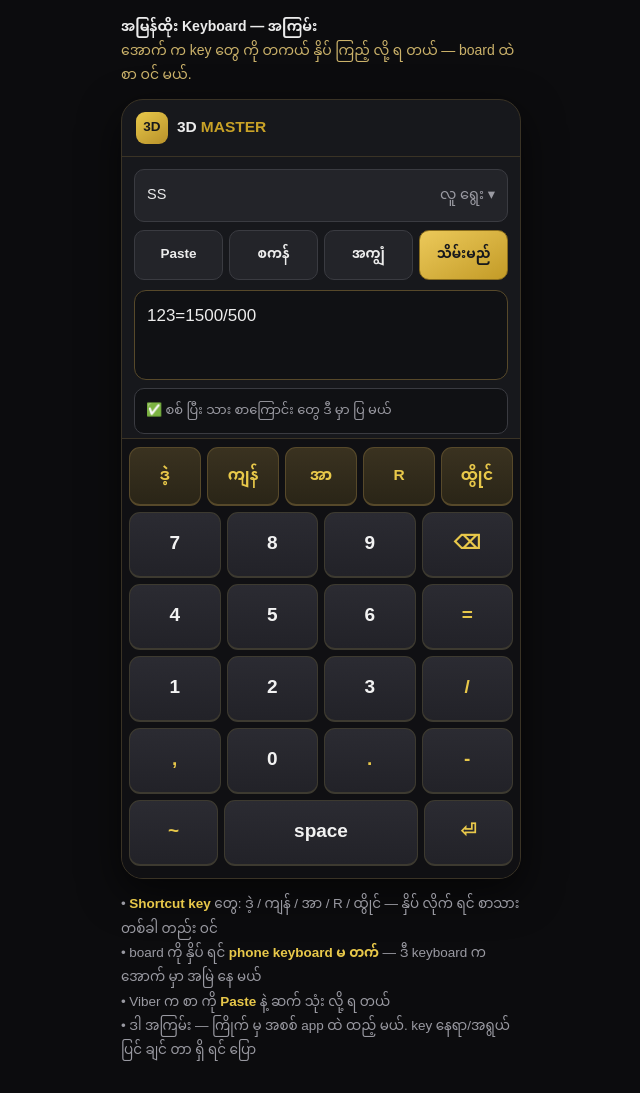
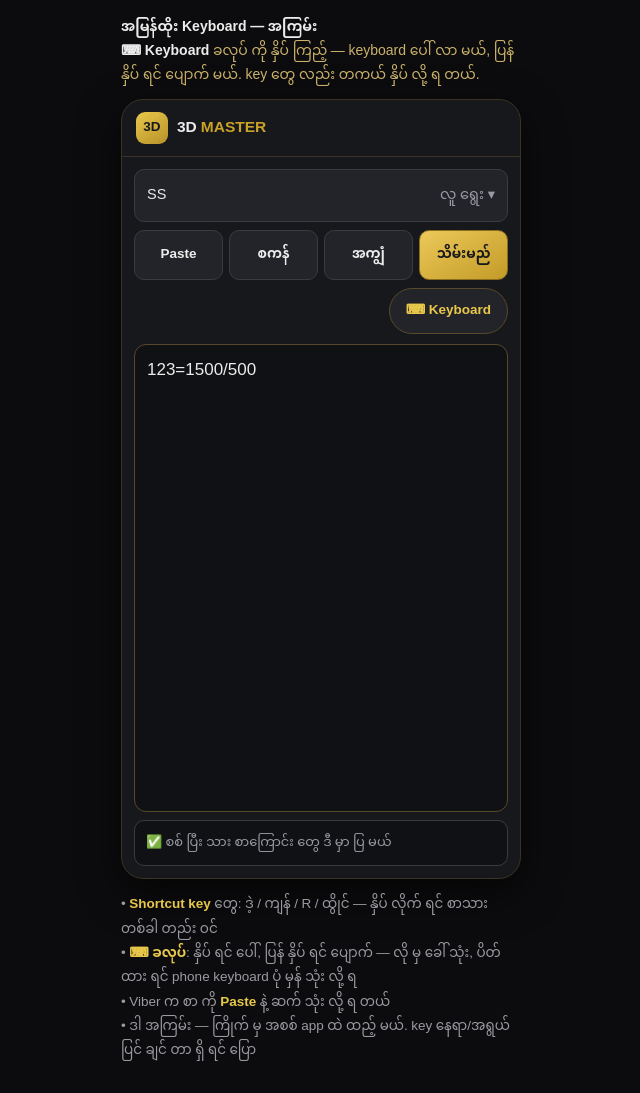
Before and after one commit to JohnZayar/3d-ledger, a plain HTML site: page mock-keyboard.html in a window 1280 px wide. Shown: the whole page, without its empty margins (319-959 px from the left). Drawn offline with Linux system fonts and the light colour scheme.

Commit message:
keyboard mock v3

```diff
--- a/mock-keyboard.html
+++ b/mock-keyboard.html
@@ -21,6 +21,9 @@
   #board { margin-top: 10px; width: 100%; flex: 1; min-height: 90px; background: #101114; border: 1px solid #57492a; border-radius: 12px; color: #ececec; padding: 12px; font-size: 17px; line-height: 1.65; resize: none; }
   .vbox { margin-top: 8px; background: #101114; border: 1px solid #3a3b41; border-radius: 10px; padding: 8px 11px; font-size: 13px; color: #9a9aa2; }
   .vbox b { color: #7bc47f; }
+  .kbbar { display: flex; justify-content: flex-end; margin-top: 8px; }
+  .kbbar span { background: #232429; border: 1px solid #57492a; color: #e8c84a; border-radius: 999px; padding: 7px 16px; font-size: 13.5px; font-weight: 700; cursor: pointer; user-select: none; }
+  .kbbar span.on { background: linear-gradient(150deg,#ecc95a,#c39b27); color: #17181c; }
   /* ---------- keyboard ---------- */
   .kb { background: #101013; border-top: 1px solid #3a3325; padding: 8px 7px 12px; }
   .krow { display: flex; gap: 6px; margin-bottom: 6px; }
@@ -36,21 +39,21 @@
 </style>
 </head>
 <body>
-  <div class="cap"><b>အမြန်ထိုး Keyboard — အကြမ်း</b><br>အောက် က key တွေ ကို တကယ် နှိပ် ကြည့် လို့ ရ တယ် — board ထဲ စာ ဝင် မယ်.</div>
+  <div class="cap"><b>အမြန်ထိုး Keyboard — အကြမ်း</b><br><b>⌨ Keyboard</b> ခလုပ် ကို နှိပ် ကြည့် — keyboard ပေါ် လာ မယ်, ပြန် နှိပ် ရင် ပျောက် မယ်. key တွေ လည်း တကယ် နှိပ် လို့ ရ တယ်.</div>
 
   <div class="phone">
     <div class="hdr"><span class="badge">3D</span><b>3D <span class="g">MASTER</span></b></div>
     <div class="body">
       <div class="who"><span>SS</span><span style="color:#9a9aa2">လူ ရွေး ▾</span></div>
       <div class="btnrow"><span>Paste</span><span>စကန်</span><span>အကျွံ</span><span class="save">သိမ်းမည်</span></div>
-      <textarea id="board" readonly inputmode="none" placeholder="ဒီမှာ ရိုက်ထည့်ပါ…">123=1500/500</textarea>
+      <div class="kbbar"><span id="kbToggle">⌨ Keyboard</span></div>
+      <textarea id="board" placeholder="ဒီမှာ ရိုက်ထည့်ပါ…">123=1500/500</textarea>
       <div class="vbox"><b>✅</b> စစ် ပြီး သား စာကြောင်း တွေ ဒီ မှာ ပြ မယ်</div>
     </div>
-    <div class="kb" id="kb">
+    <div class="kb" id="kb" style="display:none">
       <div class="krow">
         <div class="k fn" data-t="ဒဲ့">ဒဲ့</div>
         <div class="k fn" data-t="ကျန်">ကျန်</div>
-        <div class="k fn" data-t="အာ">အာ</div>
         <div class="k fn" data-t="R">R</div>
         <div class="k fn" data-t="ထွိုင်">ထွိုင်</div>
       </div>
@@ -67,26 +70,30 @@
         <div class="k sym" data-t="/">/</div>
       </div>
       <div class="krow">
-        <div class="k sym" data-t=",">,</div><div class="k" data-t="0">0</div><div class="k sym" data-t=".">.</div>
-        <div class="k sym" data-t="-">-</div>
+        <div class="k sym" data-t="-">-</div><div class="k" data-t="0">0</div>
+        <div class="k sym" data-t="⏎">⏎</div>
       </div>
       <div class="krow">
-        <div class="k sym" data-t="~">~</div>
-        <div class="k wide" data-t=" ">space</div>
-        <div class="k sym" data-t="⏎">⏎</div>
+        <div class="k" data-t=" ">space</div>
       </div>
     </div>
   </div>
 
   <div class="note">
-    • <b>Shortcut key</b> တွေ: ဒဲ့ / ကျန် / အာ / R / ထွိုင် — နှိပ် လိုက် ရင် စာသား တစ်ခါ တည်း ဝင်<br>
-    • board ကို နှိပ် ရင် <b>phone keyboard မ တက်</b> — ဒီ keyboard က အောက် မှာ အမြဲ နေ မယ်<br>
+    • <b>Shortcut key</b> တွေ: ဒဲ့ / ကျန် / R / ထွိုင် — နှိပ် လိုက် ရင် စာသား တစ်ခါ တည်း ဝင်<br>
+    • <b>⌨ ခလုပ်</b>: နှိပ် ရင် ပေါ်, ပြန် နှိပ် ရင် ပျောက် — လို မှ ခေါ် သုံး, ပိတ် ထား ရင် phone keyboard ပုံ မှန် သုံး လို့ ရ<br>
     • Viber က စာ ကို <b>Paste</b> နဲ့ ဆက် သုံး လို့ ရ တယ်<br>
     • ဒါ အကြမ်း — ကြိုက် မှ အစစ် app ထဲ ထည့် မယ်. key နေရာ/အရွယ် ပြင် ချင် တာ ရှိ ရင် ပြော
   </div>
 
 <script>
   var board = document.getElementById('board');
+  var kb = document.getElementById('kb'), tg = document.getElementById('kbToggle');
+  tg.addEventListener('click', function () {
+    var open = kb.style.display !== 'none';
+    kb.style.display = open ? 'none' : 'block';
+    tg.classList.toggle('on', !open);
+  });
   document.getElementById('kb').addEventListener('click', function (e) {
     var k = e.target.closest('.k'); if (!k) return;
     var t = k.getAttribute('data-t');
```
